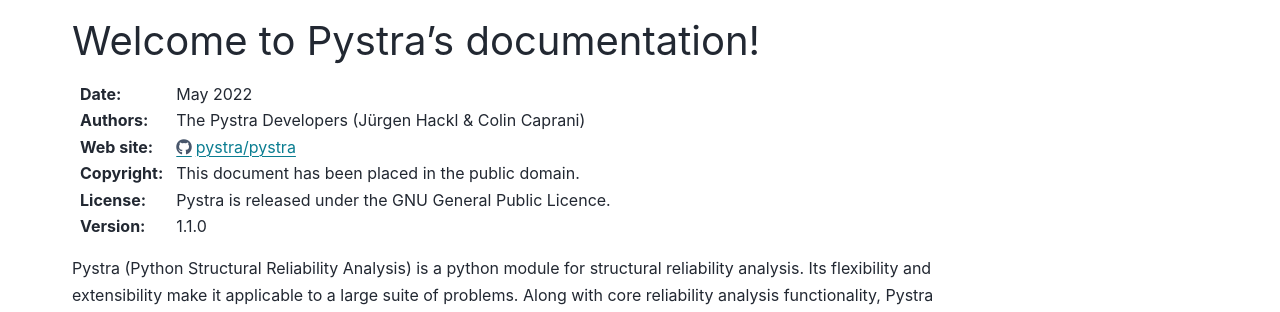
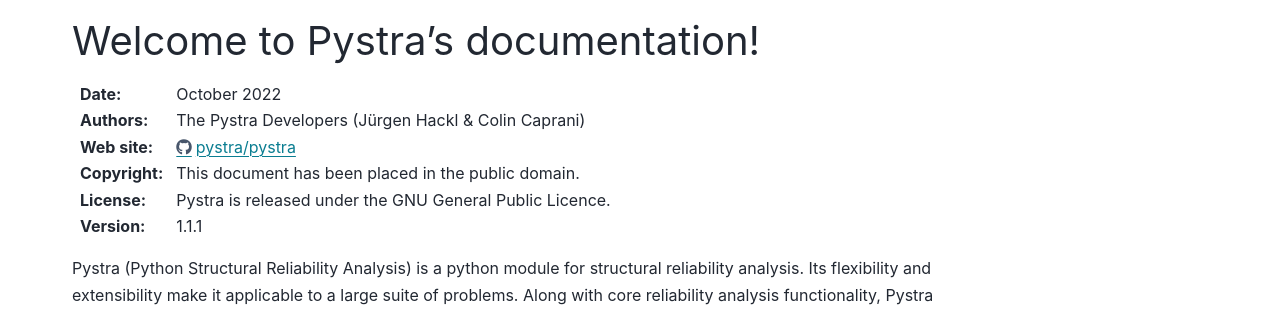
Before and after one commit to pystra/pystra, a Sphinx documentation site: the page built from docs/source/index.rst, in a window 1280 px wide and 900 px high. Shown: the part 289-601 px from the top of the window. Built offline with Sphinx 7.4.7 and the PyData theme 0.15.4, drawn with Linux system fonts in a browser that asks for light colours.

Commit message:
v1.1.1 release

```diff
--- a/docs/source/index.rst
+++ b/docs/source/index.rst
@@ -54,12 +54,12 @@
 Welcome to Pystra's documentation!
 ==================================
 
-:Date: May 2022
+:Date: October 2022
 :Authors: The Pystra Developers (Jürgen Hackl & Colin Caprani)
 :Web site: http://github.com/pystra/pystra
 :Copyright: This document has been placed in the public domain.
 :License: Pystra is released under the GNU General Public Licence.
-:Version: 1.1.0
+:Version: 1.1.1
 
 Pystra (Python Structural Reliability Analysis) is a python module for structural reliability analysis. Its flexibility and extensibility make it applicable to a large
 suite of problems. Along with core reliability analysis functionality, Pystra
--- a/pystra/__init__.py
+++ b/pystra/__init__.py
@@ -3,7 +3,7 @@
 
 """
 
-__version__ = "1.1.0"
+__version__ = "1.1.1"
 
 
 try:
```
